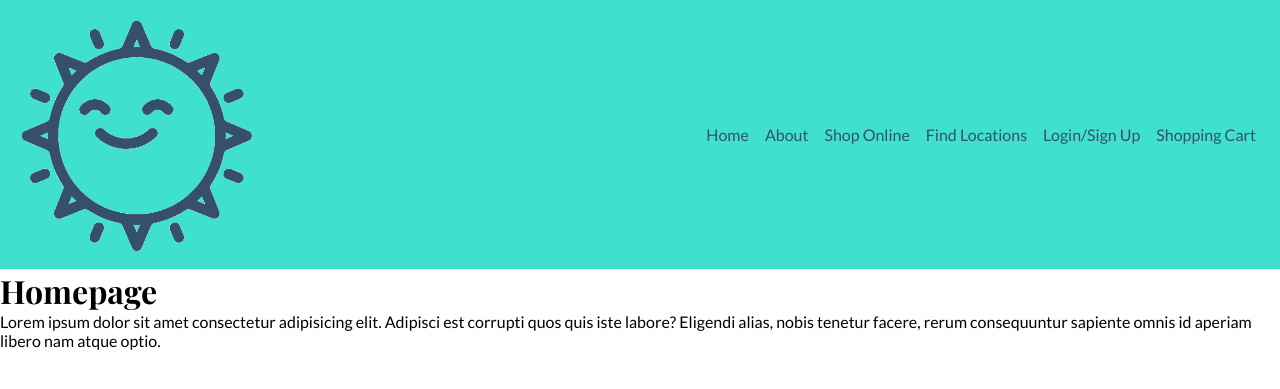
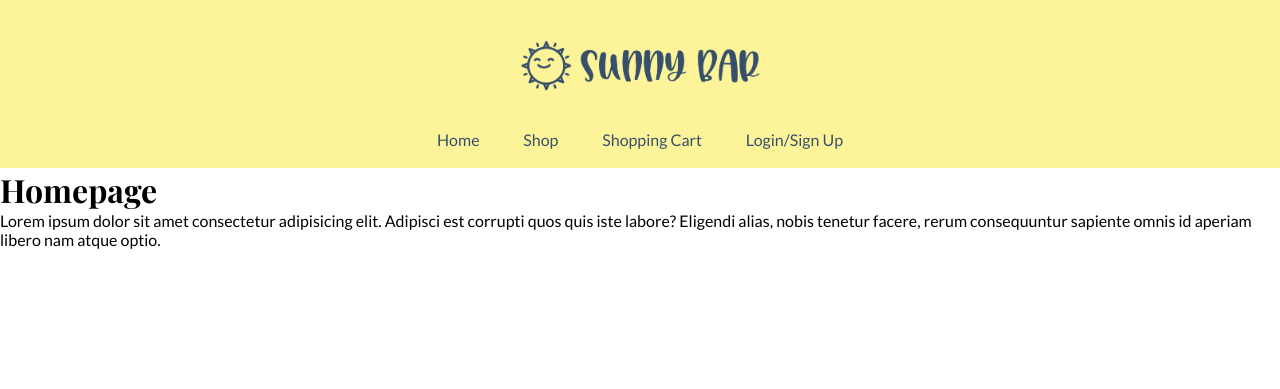
Before and after one commit to connniew/sunny-bar, a PHP site: page /home.php in a window 1280 px wide. Shown: the top 389 px of the page. Run offline with PHP 8.4, Linux system fonts and the light colour scheme; some libraries are stand-ins or nearby versions.

Commit message:
Added responsive navbar

```diff
--- a/css/global.css
+++ b/css/global.css
@@ -13,6 +13,8 @@ li {
     list-style-type: none;
 }
 
+button,
 a {
-    text-decoration: none;
+    all: unset;
+    cursor: pointer;
 }
--- a/css/navbar.css
+++ b/css/navbar.css
@@ -1,71 +1,78 @@
 /* Y: #fdf49a; */
-/* B: #364F6B; rgb(54, 79, 107) */
+/* B: #364F6B; */
 
-header {
+.site-nav {
   background-color: #fdf49a;
+  padding: 1rem 1rem 0 1rem;
 }
 
-.navbar {
+.site-nav__navbar {
   display: flex;
   align-items: center;
   justify-content: space-between;
-  padding: 1rem;
+  background-color: #fdf49a;
+  padding: 0.5rem 0 1rem;
 }
 
-.navbar__logo {
+.site-nav__logo {
   width: 8rem;
 }
 
-.navbar__desktop__menu {
-  display: none;
+.site-nav__hamburger {
+  margin-right: 1rem;
+  width: 1.2rem;
 }
 
-.navbar__mobile__menu {
-  color: #364f6b;
-  padding-right: 1rem;
+.site-nav__menu {
+  display: none;
+  font-family: 'Lato', sans-serif;
+  padding-bottom: 1rem;
+}
+
+.site-nav__menu a {
+  display: block;
+  color: #364F6B;
+  text-align: center;
+  padding: 0.5rem;
 }
 
 /* Small devices (landscape phones, 576px and up) */
 @media (min-width: 576px) {
-  header {
-    background-color: gold;
-  }
+
 }
 
 /* Medium devices (tablets, 768px and up) */
 @media (min-width: 768px) {
-  header {
-    background-color: greenyellow;
-  }
+
 }
 
 /* Large devices (desktops, 992px and up) */
 @media (min-width: 992px) {
-  header {
-    background-color: lightblue;
-    /* background-color: #fdf49a; */
+  .site-nav__navbar {
+    justify-content: center;
   }
 
-  .navbar__mobile__menu {
+  .site-nav__logo {
+    padding: 1rem 0;
+    width: 15rem;
+  }
+
+  .site-nav__hamburger {
     display: none;
   }
 
-  .navbar__logo {
-    width: 15rem;
+  .site-nav__menu {
+    display: flex;
+    gap: 3%;
+    justify-content: center;
   }
 
-  .navbar__desktop__menu {
-    display: flex;
-    align-items: center;
+  .site-nav__menu a {
+    transition: all 1s ease-in-out;
+    padding: 0.2rem;
   }
 
-  .navbar__desktop__menu a {
-    color: #364F6B;
-    margin: 0.5rem;
-    transition: 0.5s ease-in-out;
-  }
-
-  .navbar__desktop__menu a:hover {
+  .site-nav__menu a:hover {
     background-color: #364F6B;
     color: #FFF;
   }
@@ -73,14 +80,14 @@ header {
 
 /* X-Large devices (large desktops, 1200px and up) */
 @media (min-width: 1200px) {
-  header {
-    background-color: turquoise;
-  }
+
 }
 
 /* XX-Large devices (larger desktops, 1400px and up) */
 @media (min-width: 1400px) {
-  header {
-    background-color: deepskyblue;
-  }
+
 }
+
+.active {
+  display: block;
+}
--- /dev/null
+++ b/js/navbar.js
@@ -0,0 +1,6 @@
+const menu = document.querySelector('.site-nav__menu');
+const hamburger = document.querySelector(".site-nav__hamburger");
+
+hamburger.addEventListener('click', () => {
+    menu.classList.toggle('active');
+});
--- a/navbar.php
+++ b/navbar.php
@@ -1,16 +1,13 @@
-<nav class="navbar">
-
-    <img class="navbar__logo" src="images/logo.png" alt="logo">
-
-    <i class="navbar__mobile__menu fa-solid fa-bars fa-lg"></i>
-
-    <div class="navbar__desktop__menu">
-        <a href="">Home</a>
-        <a href="">About</a>
-        <a href="">Shop Online</a>
-        <a href="">Find Locations</a>
-        <a href="">Login/Sign Up</a>
-        <a href="">Shopping Cart</a>
+<nav class="site-nav">
+    <div class="site-nav__navbar">
+        <a href="home.php"><img class="site-nav__logo" src="images/logo-with-name.png" alt="Sunny Bar logo"></a>
+        <button class="site-nav__hamburger"><img src="images/icon-hamburger.svg" alt="mobile nav toggle"></button>
     </div>
 
+    <ul class="site-nav__menu">
+        <li><a href="home.php">Home</a></li>
+        <li><a href="">Shop</a></li>
+        <li><a href="">Shopping Cart</a></li>
+        <li><a href="">Login/Sign Up</a></li>
+    </ul>
 </nav>
```
Also changed, not shown: images/icon-hamburger.svg (added).
